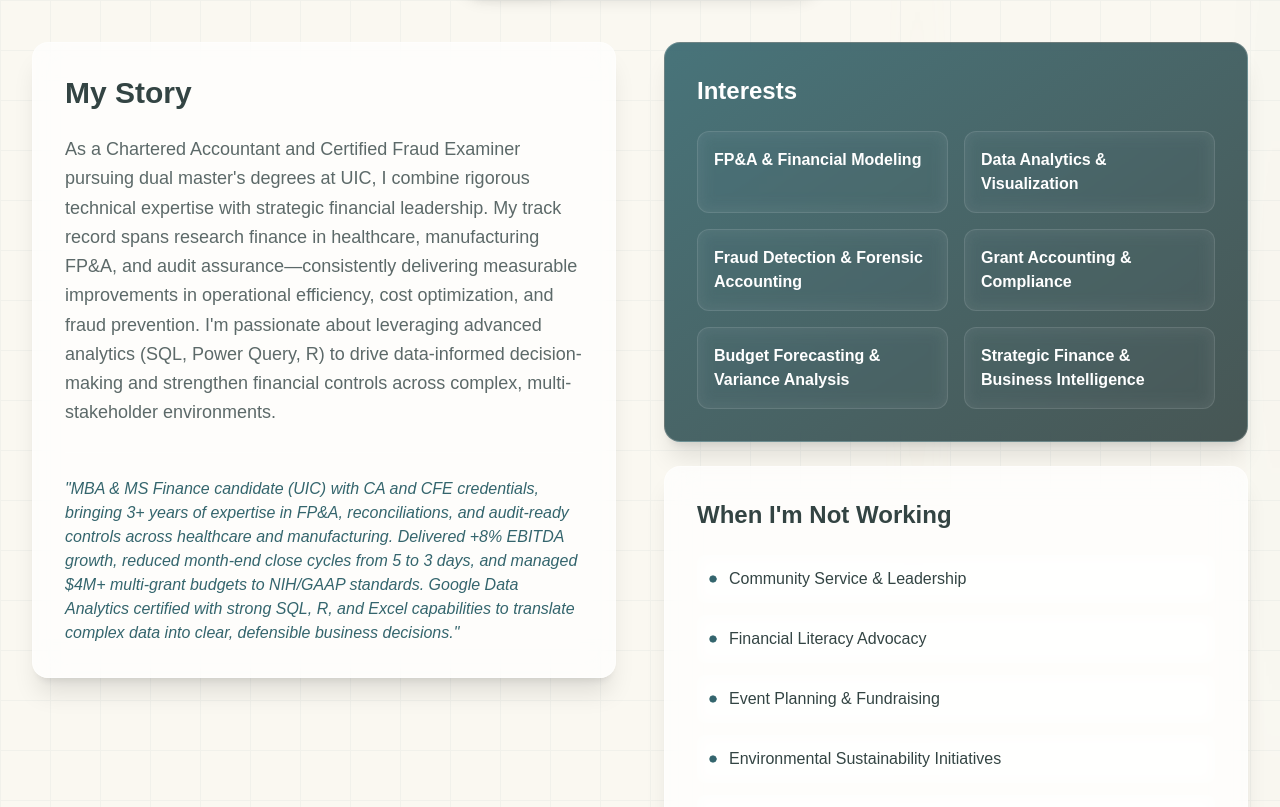
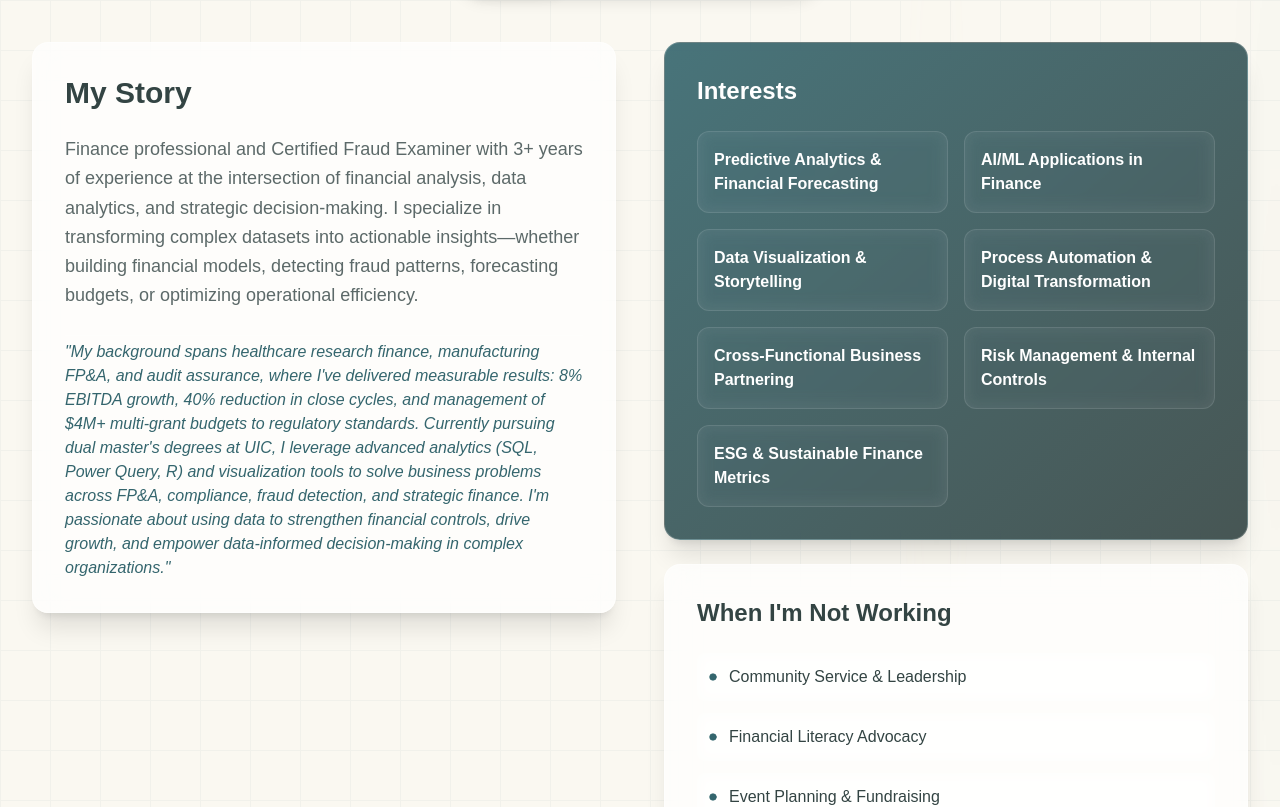
Before and after one commit to Archit1706/sneha-agarwal, a Next.js app: page /about in a window 1280 px wide. Shown: the part 400-1207 px from the top of the page. Built offline with nearby package versions, Linux system fonts and the light colour scheme.

Commit message:
final updates

```diff
--- a/app/about/page.js
+++ b/app/about/page.js
@@ -140,9 +140,9 @@ function AboutSection() {
                     <p className="text-[#334443]/80 leading-relaxed text-lg mb-6">
                         {personalInfo?.about?.description}
                     </p>
-                    <div className="pt-6 border-t border-white/30">
+                    <div className="pt-1 border-t text-md border-white/30">
                         <p className="text-[#34656D] italic">
-                            "{personalInfo?.bio}"
+                            "{personalInfo?.about?.background}"
                         </p>
                     </div>
                 </div>
@@ -212,9 +212,11 @@ function EducationSection() {
                             <span className="inline-block text-sm px-4 py-2 bg-gradient-to-r from-[#34656D] to-[#334443] text-white rounded-full font-semibold">
                                 {edu.period}
                             </span>
-                            <p className="text-[#334443] mt-2 font-semibold">
-                                GPA: {edu.gpa}
-                            </p>
+                            {edu.gpa && (
+                                <p className="text-[#334443] mt-2 font-semibold">
+                                    GPA: {edu.gpa}
+                                </p>
+                            )}
                         </div>
                     </div>
 
--- a/app/page.js
+++ b/app/page.js
@@ -88,14 +88,14 @@ export default function Home() {
                     </h1>
                   </motion.div>
 
-                  <motion.p
+                  {/* <motion.p
                     initial={{ opacity: 0, y: 20 }}
                     animate={{ opacity: 1, y: 0 }}
                     transition={{ delay: 0.4, duration: 0.6 }}
                     className="text-xl md:text-2xl text-[#34656D] font-medium"
                   >
                     {personalInfo.title}
-                  </motion.p>
+                  </motion.p> */}
 
                   <motion.p
                     initial={{ opacity: 0, y: 20 }}
--- a/app/projects/page.js
+++ b/app/projects/page.js
@@ -70,7 +70,7 @@ export default function Projects() {
                                         <div className="flex flex-col md:flex-row gap-6">
                                             <div className="flex-shrink-0">
                                                 <div className="w-20 h-20 bg-gradient-to-br from-[#34656D] to-[#334443] rounded-2xl flex items-center justify-center text-4xl text-white shadow-lg">
-                                                    {idx === 0 ? <Hospital className="w-10 h-10" /> : idx === 1 ? <PartyPopper className="w-10 h-10" /> : <Sprout className="w-10 h-10" />}
+                                                    <initiative.icon className="w-10 h-10" />
                                                 </div>
                                             </div>
                                             <div className="flex-1">
@@ -141,13 +141,8 @@ export default function Projects() {
 }
 
 function ProjectCard({ project, index }) {
-    const projectIcons = {
-        "AI-Based Fraud Detection System": ShieldCheck,
-        "Financial Forecasting Models": TrendingUp,
-        "Cost Optimization Initiative": DollarSign
-    };
 
-    const Icon = projectIcons[project.title] || TrendingUp;
+    const Icon = project.icon || TrendingUp;
 
     return (
         <div className="relative bg-white rounded-2xl overflow-hidden shadow-xl hover:shadow-2xl transition-all transform hover:-translate-y-2 h-full flex flex-col border border-[#FAEAB1]/50">
--- a/app/resume/page.js
+++ b/app/resume/page.js
@@ -1,5 +1,5 @@
 "use client";
-import { Download, Mail, Phone, MapPin } from "lucide-react";
+import { Download, Mail, Phone, MapPin, Linkedin } from "lucide-react";
 import Navbar from "@/components/Navbar";
 import Footer from "@/components/Footer";
 import { personalInfo, education, experiences, skills } from "@/data";
@@ -53,9 +53,9 @@ export default function Resume() {
                                 <h2 className="text-4xl font-bold text-[#334443] mb-2">
                                     {personalInfo.name}
                                 </h2>
-                                <p className="text-xl text-[#34656D] font-semibold mb-4">
+                                {/* <p className="text-xl text-[#34656D] font-semibold mb-4">
                                     {personalInfo.title}
-                                </p>
+                                </p> */}
                                 <div className="flex flex-wrap justify-center gap-6 text-[#334443]/70">
                                     <span className="flex items-center gap-2">
                                         <Mail className="w-5 h-5" />
@@ -68,6 +68,10 @@ export default function Resume() {
                                     <span className="flex items-center gap-2">
                                         <MapPin className="w-5 h-5" />
                                         {personalInfo.location}
+                                    </span>
+                                    <span className="flex items-center gap-2">
+                                        <Linkedin className="w-5 h-5" />
+                                        {/* {personalInfo.socials.linkedin} */} <a href={personalInfo.socials.linkedin} target="_blank" rel="noopener noreferrer">LinkedIn</a>
                                     </span>
                                 </div>
                             </div>
--- a/components/Footer.jsx
+++ b/components/Footer.jsx
@@ -49,7 +49,7 @@ export default function Footer() {
                             {["Home", "About", "Experience", "Projects", "Resume", "Contact"].map((link) => (
                                 <li key={link}>
                                     <a
-                                        href={`/${link.toLowerCase()}`}
+                                        href={link === "Home" ? "/" : `/${link.toLowerCase()}`}
                                         className="text-[#334443]/70 hover:text-[#34656D] transition-colors"
                                     >
                                         {link}
--- a/data.js
+++ b/data.js
@@ -1,7 +1,9 @@
+import { CircleDollarSign, Activity, Files, LayoutDashboard, University, Users, Sprout } from "lucide-react";
+
 export const personalInfo = {
     name: "Sneha Agarwal",
-    tagline: "MBA & MS Finance Candidate | CA & CFE | Driving FP&A excellence through data-driven insights",
-    title: "Chartered Accountant | Certified Fraud Examiner | Finance Analytics Professional",
+    tagline: "MBA & Master of Science in Finance | CA & CFE | Driving FP&A excellence through data-driven insights",
+    title: "Financial Analytics Professional | Certified Fraud Examiner",
     email: "sagar39@uic.edu",
     phone: "312-399-8494",
     location: "Chicago, IL",
@@ -16,15 +18,17 @@ export const personalInfo = {
     bio: "MBA & MS Finance candidate (UIC) with CA and CFE credentials, bringing 3+ years of expertise in FP&A, reconciliations, and audit-ready controls across healthcare and manufacturing. Delivered +8% EBITDA growth, reduced month-end close cycles from 5 to 3 days, and managed $4M+ multi-grant budgets to NIH/GAAP standards. Google Data Analytics certified with strong SQL, R, and Excel capabilities to translate complex data into clear, defensible business decisions.",
 
     about: {
-        description: "As a Chartered Accountant and Certified Fraud Examiner pursuing dual master's degrees at UIC, I combine rigorous technical expertise with strategic financial leadership. My track record spans research finance in healthcare, manufacturing FP&A, and audit assurance—consistently delivering measurable improvements in operational efficiency, cost optimization, and fraud prevention. I'm passionate about leveraging advanced analytics (SQL, Power Query, R) to drive data-informed decision-making and strengthen financial controls across complex, multi-stakeholder environments.",
+        description: "Finance professional and Certified Fraud Examiner with 3+ years of experience at the intersection of financial analysis, data analytics, and strategic decision-making. I specialize in transforming complex datasets into actionable insights—whether building financial models, detecting fraud patterns, forecasting budgets, or optimizing operational efficiency.",
+        background: "My background spans healthcare research finance, manufacturing FP&A, and audit assurance, where I've delivered measurable results: 8% EBITDA growth, 40% reduction in close cycles, and management of $4M+ multi-grant budgets to regulatory standards. Currently pursuing dual master's degrees at UIC, I leverage advanced analytics (SQL, Power Query, R) and visualization tools to solve business problems across FP&A, compliance, fraud detection, and strategic finance. I'm passionate about using data to strengthen financial controls, drive growth, and empower data-informed decision-making in complex organizations.",
 
         interests: [
-            "FP&A & Financial Modeling",
-            "Data Analytics & Visualization",
-            "Fraud Detection & Forensic Accounting",
-            "Grant Accounting & Compliance",
-            "Budget Forecasting & Variance Analysis",
-            "Strategic Finance & Business Intelligence"
+            "Predictive Analytics & Financial Forecasting",
+            "AI/ML Applications in Finance",
+            "Data Visualization & Storytelling",
+            "Process Automation & Digital Transformation",
+            "Cross-Functional Business Partnering",
+            "Risk Management & Internal Controls",
+            "ESG & Sustainable Finance Metrics"
         ],
 
         hobbies: [
@@ -40,11 +44,11 @@ export const personalInfo = {
 
 export const education = [
     {
-        degree: "Masters of Business Administration and Masters of Science in Finance",
+        degree: "MBA in Management and Masters of Science in Finance",
         institution: "University of Illinois Chicago",
         location: "Chicago, IL",
-        period: "August 2024 - May 2026",
-        gpa: "In Progress",
+        period: "Aug 2024 - May 2026",
+        gpa: "",
         achievements: [
             "Dual Master's program combining management strategy and advanced finance",
             "Completed Google Data Analytics Specialization Certificate (SQL, R, EDA)",
@@ -55,9 +59,9 @@ export const education = [
     {
         degree: "Chartered Accountant",
         institution: "Institute of Chartered Accountants of India",
-        location: "Ahmedabad, India",
-        period: "2018 - December 2021",
-        gpa: "Professional Qualification",
+        location: "Gujarat, India",
+        period: "2018 - Dec 2021",
+        gpa: "",
         achievements: [
             "Completed rigorous 3-year professional accounting program with practical training",
             "Specialized in statutory auditing, taxation, financial management, and Ind-AS/IFRS",
@@ -68,9 +72,9 @@ export const education = [
     {
         degree: "Bachelor of Commerce in Accounting and Finance",
         institution: "Ahmedabad University",
-        location: "Ahmedabad, India",
-        period: "2015 - December 2018",
-        gpa: "Honors",
+        location: "Gujarat, India",
+        period: "2015 - Dec 2018",
+        gpa: "",
         achievements: [
             "Strong foundation in accounting principles, finance theory, and business management",
             "Academic excellence in financial accounting, corporate law, and cost accounting",
@@ -246,7 +250,8 @@ export const skills = {
 
 export const projects = [
     {
-        title: "Marketing Strategy Deep Dive – Magna Tiles",
+        title: "Marketing Strategy Deep Dive - Magna Tiles",
+        icon: CircleDollarSign,
         description: "Led 14-week primary/secondary research sprint analyzing customer segments, competitor promos, and price elasticity with GIS geo-maps, SWOT/STP, and unit-economics modeling",
         image: "/projects/marketing-strategy.jpg",
         technologies: ["Market Research", "GIS Mapping", "Financial Modeling", "Excel", "Survey Analysis"],
@@ -260,6 +265,7 @@ export const projects = [
     },
     {
         title: "Equity Valuation and Portfolio Optimization",
+        icon: Activity,
         description: "Built and monitored equity portfolio over 4 months using Bloomberg Terminal with ratio analysis, DCF valuation with sensitivity analysis, and systematic stock screening",
         image: "/projects/equity-valuation.jpg",
         technologies: ["Bloomberg Terminal", "DCF Modeling", "CAPM", "Excel", "Portfolio Analysis"],
@@ -273,6 +279,7 @@ export const projects = [
     },
     {
         title: "Driver-Based Forecasting Model",
+        icon: "",
         description: "Developed comprehensive Excel + SQL forecasting template adopted by 7 research units, integrating automated data pulls and variance tracking",
         image: "/projects/forecasting.jpg",
         technologies: ["Excel", "SQL", "Financial Modeling", "Variance Analysis", "Automation"],
@@ -286,6 +293,7 @@ export const projects = [
     },
     {
         title: "Cost Efficiency Audit and Recommendation",
+        icon: Files,
         description: "Analyzed variance and production inefficiencies using SAP and regression modeling techniques, delivering automation improvement recommendations",
         image: "/projects/cost-efficiency.jpg",
         technologies: ["SAP", "Regression Analysis", "Process Improvement", "Excel"],
@@ -299,6 +307,7 @@ export const projects = [
     },
     {
         title: "Risk Analytics Dashboard",
+        icon: LayoutDashboard,
         description: "Created comprehensive Power BI dashboard with real-time feeds, asset correlation heatmaps, and drawdown trackers for enhanced risk visualization",
         image: "/projects/risk-analytics.jpg",
         technologies: ["Power BI", "Financial Analytics", "Data Visualization", "Risk Modeling"],
@@ -315,24 +324,28 @@ export const projects = [
 export const communityEngagement = [
     {
         title: "Student Business Ambassador, UIC",
+        icon: University,
         period: "January 2025 - Present",
         description: "Guided 50+ new students on career planning and networking, coordinated on-campus and virtual events driving 300+ student interactions",
         impact: "Improved event attendance by 25% and strengthened UIC's business community engagement"
     },
     {
         title: "Management Team, Women in Finance @ UIC",
+        icon: Users,
         period: "October 2024 - Present",
         description: "Organized speaker events and industry panels to promote gender equity and career mentorship for 100+ women in finance. Built partnerships with alumni and partner firms",
         impact: "Facilitated internship and networking opportunities while growing chapter visibility across UIC's finance community"
     },
     {
         title: "Fundraising & Sponsorship, TEDxUofIChicago",
+        icon: CircleDollarSign,
         period: "2024 - 2025",
         description: "Secured $8,000+ in sponsorships by pitching partnerships to local businesses and corporate donors, managed sponsor relationships and deliverables",
         impact: "Ensured event visibility and supported TEDx event execution through creative fundraising strategies"
     },
     {
         title: "Sustainability Initiatives",
+        icon: Sprout,
         period: "2023 - 2024",
         description: "Led 5+ Clean India drives, raised funding for 300+ animals, and planted 200+ trees through cross-community collaboration",
         impact: "Contributing to environmental sustainability and demonstrating commitment to social responsibility"
```
Also changed, not shown: 1 other file (tests, documents, lock files or other folders).
